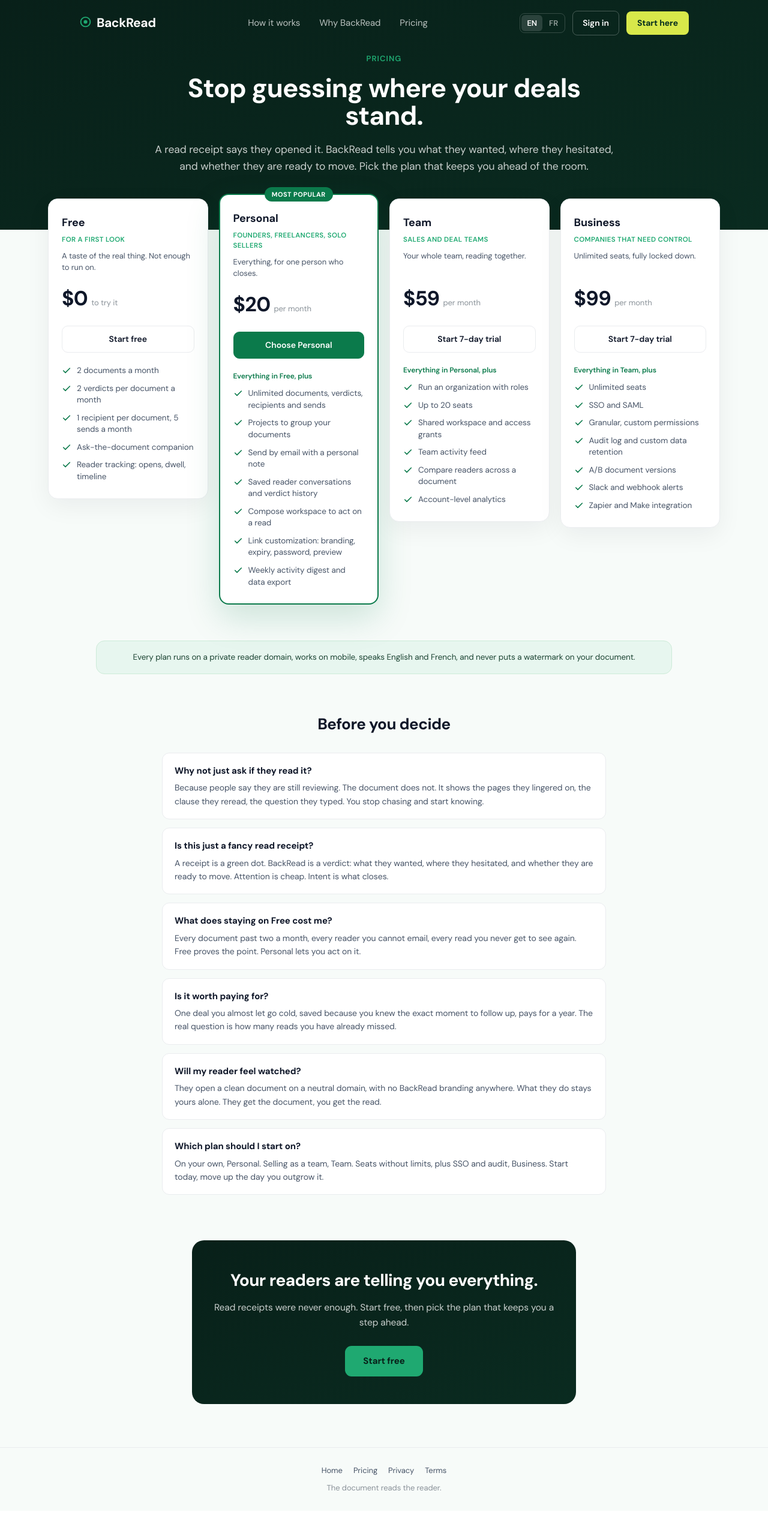
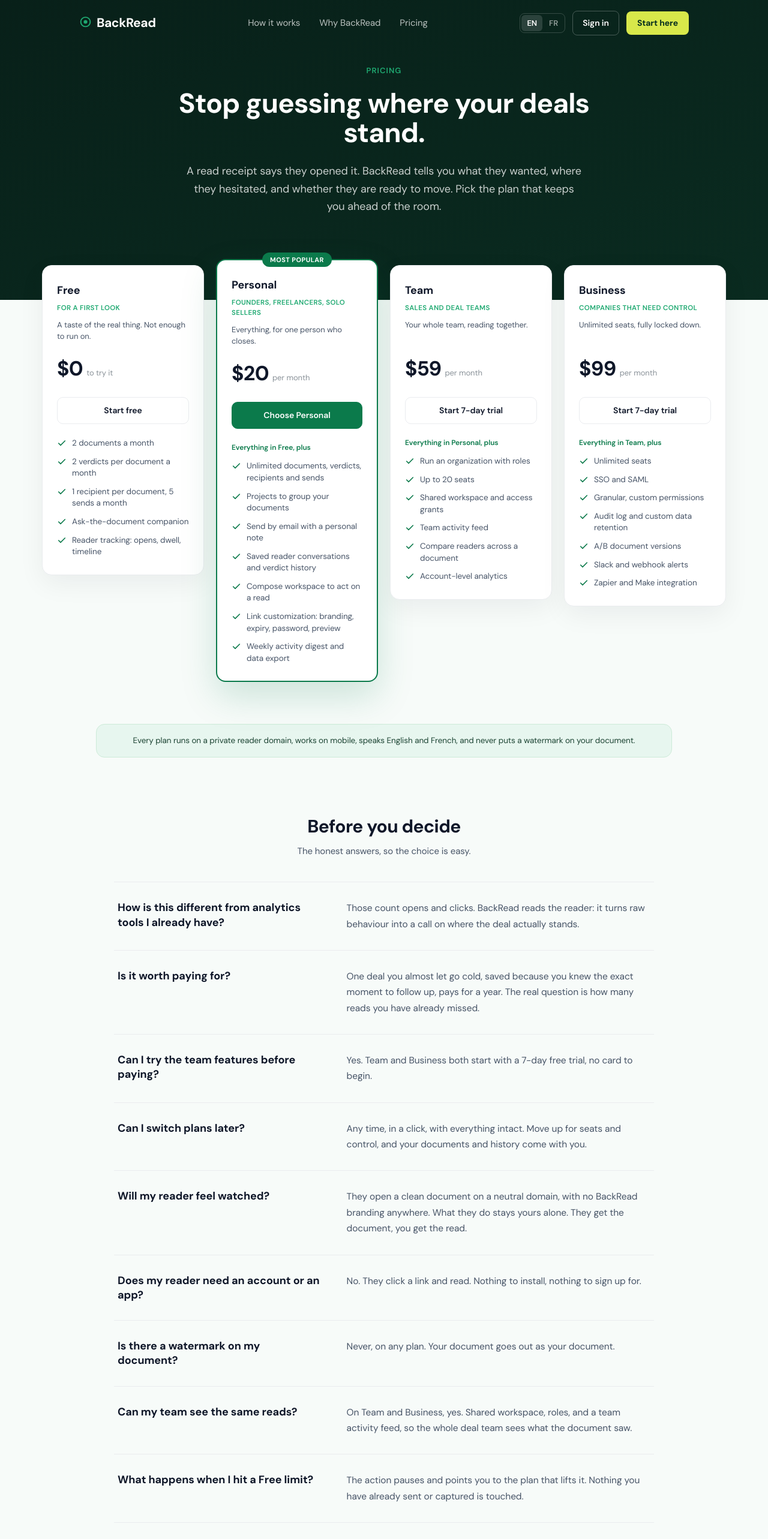
Before and after one commit to backreadproject/mainbackread, a Next.js app: page /pricing in a window 1280 px wide. Shown: the top 2566 px of the page at 60% size. Before the commit the page ends 2519 px from the top, so only its background shows below. Built offline with nearby package versions, Linux system fonts and the light colour scheme; no server answers.

Commit message:
Pricing: chosen FAQ set, editorial FAQ layout, roomier hero

```diff
--- a/app/pricing/page.tsx
+++ b/app/pricing/page.tsx
@@ -106,59 +106,65 @@
 ];
 
 const FAQ: { q: string; a: string }[] = [
-  { q: "Why not just ask if they read it?", a: "Because people say they are still reviewing. The document does not. It shows the pages they lingered on, the clause they reread, the question they typed. You stop chasing and start knowing." },
-  { q: "Is this just a fancy read receipt?", a: "A receipt is a green dot. BackRead is a verdict: what they wanted, where they hesitated, and whether they are ready to move. Attention is cheap. Intent is what closes." },
-  { q: "What does staying on Free cost me?", a: "Every document past two a month, every reader you cannot email, every read you never get to see again. Free proves the point. Personal lets you act on it." },
+  { q: "How is this different from analytics tools I already have?", a: "Those count opens and clicks. BackRead reads the reader: it turns raw behaviour into a call on where the deal actually stands." },
   { q: "Is it worth paying for?", a: "One deal you almost let go cold, saved because you knew the exact moment to follow up, pays for a year. The real question is how many reads you have already missed." },
+  { q: "Can I try the team features before paying?", a: "Yes. Team and Business both start with a 7-day free trial, no card to begin." },
+  { q: "Can I switch plans later?", a: "Any time, in a click, with everything intact. Move up for seats and control, and your documents and history come with you." },
   { q: "Will my reader feel watched?", a: "They open a clean document on a neutral domain, with no BackRead branding anywhere. What they do stays yours alone. They get the document, you get the read." },
-  { q: "Which plan should I start on?", a: "On your own, Personal. Selling as a team, Team. Seats without limits, plus SSO and audit, Business. Start today, move up the day you outgrow it." },
+  { q: "Does my reader need an account or an app?", a: "No. They click a link and read. Nothing to install, nothing to sign up for." },
+  { q: "Is there a watermark on my document?", a: "Never, on any plan. Your document goes out as your document." },
+  { q: "Can my team see the same reads?", a: "On Team and Business, yes. Shared workspace, roles, and a team activity feed, so the whole deal team sees what the document saw." },
+  { q: "What happens when I hit a Free limit?", a: "The action pauses and points you to the plan that lifts it. Nothing you have already sent or captured is touched." },
 ];
 
 export default function PricingPage() {
   return (
     <div style={{ background: "#F7FBF9", minHeight: "100vh", fontFamily: "'DM Sans', system-ui, -apple-system, Segoe UI, Roboto, sans-serif", color: INK, letterSpacing: "-0.005em" }}>
       <style>{`
-        .price-grid { display: grid; grid-template-columns: repeat(4, 1fr); gap: 18px; align-items: start; }
+        .price-grid { display: grid; grid-template-columns: repeat(4, 1fr); gap: 20px; align-items: start; }
         @media (max-width: 1000px) { .price-grid { grid-template-columns: repeat(2, 1fr); } }
         @media (max-width: 560px) { .price-grid { grid-template-columns: 1fr; } }
         .tier-cta { transition: background .15s, transform .05s; }
         .tier-cta:active { transform: translateY(1px); }
         .hero-cta { transition: transform .05s, background .15s; }
         .hero-cta:active { transform: translateY(1px); }
+        .faq-list { border-bottom: 1px solid ${BORDER}; }
+        .faq-row { display: grid; grid-template-columns: 1fr 1.5fr; gap: 44px; padding: 30px 6px; border-top: 1px solid ${BORDER}; }
+        @media (max-width: 680px) { .faq-row { grid-template-columns: 1fr; gap: 10px; padding: 24px 4px; } }
       `}</style>
 
       <MarketingNav />
 
       {/* Hero */}
-      <section style={{ background: `linear-gradient(160deg, ${NIGHT}, #0a2b20)`, color: "#fff", padding: "88px 20px 92px", textAlign: "center" }}>
-        <div style={{ maxWidth: 780, margin: "0 auto" }}>
-          <div style={{ fontSize: 13, fontWeight: 600, letterSpacing: "0.08em", textTransform: "uppercase", color: BRAND, marginBottom: 16 }}>Pricing</div>
-          <h1 style={{ fontSize: 44, lineHeight: 1.06, fontWeight: 700, margin: "0 0 18px", letterSpacing: "-0.02em" }}>Stop guessing where your deals stand.</h1>
-          <p style={{ fontSize: 17.5, lineHeight: 1.6, color: "rgba(255,255,255,0.78)", margin: 0 }}>A read receipt says they opened it. BackRead tells you what they wanted, where they hesitated, and whether they are ready to move. Pick the plan that keeps you ahead of the room.</p>
+      <section style={{ background: `linear-gradient(160deg, ${NIGHT}, #0a2b20)`, color: "#fff", padding: "108px 20px 140px", textAlign: "center" }}>
+        <div style={{ maxWidth: 820, margin: "0 auto" }}>
+          <div style={{ fontSize: 13, fontWeight: 600, letterSpacing: "0.08em", textTransform: "uppercase", color: BRAND, marginBottom: 20 }}>Pricing</div>
+          <h1 style={{ fontSize: 46, lineHeight: 1.08, fontWeight: 700, margin: "0 0 24px", letterSpacing: "-0.02em" }}>Stop guessing where your deals stand.</h1>
+          <p style={{ fontSize: 18, lineHeight: 1.65, color: "rgba(255,255,255,0.78)", margin: "0 auto", maxWidth: 660 }}>A read receipt says they opened it. BackRead tells you what they wanted, where they hesitated, and whether they are ready to move. Pick the plan that keeps you ahead of the room.</p>
         </div>
       </section>
 
       {/* Plan cards */}
-      <section id="plans" style={{ maxWidth: 1160, margin: "0 auto", padding: "0 20px", transform: "translateY(-52px)", scrollMarginTop: 80 }}>
+      <section id="plans" style={{ maxWidth: 1180, margin: "0 auto", padding: "0 20px", transform: "translateY(-58px)", scrollMarginTop: 80 }}>
         <div className="price-grid">
           {TIERS.map((t) => (
             <div key={t.id} style={{
               background: "#fff",
               border: t.popular ? `2px solid ${GREEN}` : `1px solid ${BORDER}`,
               borderRadius: 16,
-              padding: "26px 22px",
+              padding: "28px 24px",
               display: "flex",
               flexDirection: "column",
-              boxShadow: t.popular ? "0 22px 56px rgba(11,122,75,0.18)" : "0 12px 40px rgba(15,23,41,0.06)",
+              boxShadow: t.popular ? "0 24px 60px rgba(11,122,75,0.18)" : "0 14px 44px rgba(15,23,41,0.06)",
               position: "relative",
-              marginTop: t.popular ? -8 : 0,
+              marginTop: t.popular ? -10 : 0,
             }}>
               {t.popular && (
-                <span style={{ position: "absolute", top: -13, left: "50%", transform: "translateX(-50%)", background: GREEN, color: "#fff", fontSize: 11, fontWeight: 700, letterSpacing: "0.04em", textTransform: "uppercase", padding: "4px 12px", borderRadius: 20, whiteSpace: "nowrap" }}>Most popular</span>
+                <span style={{ position: "absolute", top: -13, left: "50%", transform: "translateX(-50%)", background: GREEN, color: "#fff", fontSize: 11, fontWeight: 700, letterSpacing: "0.04em", textTransform: "uppercase", padding: "4px 13px", borderRadius: 20, whiteSpace: "nowrap" }}>Most popular</span>
               )}
               <div style={{ fontSize: 18, fontWeight: 700, color: INK }}>{t.name}</div>
-              <div style={{ fontSize: 11.5, fontWeight: 600, letterSpacing: "0.03em", textTransform: "uppercase", color: BRAND, margin: "6px 0 10px" }}>{t.audience}</div>
-              <div style={{ fontSize: 13, color: BODY, marginBottom: 16, minHeight: 38, lineHeight: 1.45 }}>{t.tagline}</div>
+              <div style={{ fontSize: 11.5, fontWeight: 600, letterSpacing: "0.03em", textTransform: "uppercase", color: BRAND, margin: "7px 0 11px" }}>{t.audience}</div>
+              <div style={{ fontSize: 13, color: BODY, marginBottom: 18, minHeight: 38, lineHeight: 1.45 }}>{t.tagline}</div>
               <div style={{ display: "flex", alignItems: "baseline", gap: 6, marginBottom: 4 }}>
                 <span style={{ fontSize: 34, fontWeight: 700, color: INK, letterSpacing: "-0.02em" }}>{t.price}</span>
                 <span style={{ fontSize: 13, color: MUTE }}>{t.period}</span>
@@ -168,10 +174,10 @@
                 background: t.popular ? GREEN : "#fff",
                 color: t.popular ? "#fff" : INK,
                 border: t.popular ? `1px solid ${GREEN}` : `1px solid ${BORDER}`,
-                borderRadius: 10, padding: "11px 16px", fontSize: 14, fontWeight: 600, margin: "16px 0 20px",
+                borderRadius: 10, padding: "11px 16px", fontSize: 14, fontWeight: 600, margin: "18px 0 22px",
               }}>{t.cta}</a>
-              {t.includes && <div style={{ fontSize: 12, fontWeight: 600, color: GREEN, marginBottom: 10 }}>{t.includes}</div>}
-              <ul style={{ listStyle: "none", margin: 0, padding: 0, display: "flex", flexDirection: "column", gap: 10 }}>
+              {t.includes && <div style={{ fontSize: 12, fontWeight: 600, color: GREEN, marginBottom: 12 }}>{t.includes}</div>}
+              <ul style={{ listStyle: "none", margin: 0, padding: 0, display: "flex", flexDirection: "column", gap: 11 }}>
                 {t.features.map((f, i) => (
                   <li key={i} style={{ display: "flex", gap: 9, fontSize: 13.5, color: BODY, lineHeight: 1.45 }}>
                     <svg width="16" height="16" viewBox="0 0 24 24" fill="none" stroke={GREEN} strokeWidth="2.4" strokeLinecap="round" strokeLinejoin="round" style={{ flexShrink: 0, marginTop: 2 }}><path d="M20 6L9 17l-5-5" /></svg>
@@ -185,31 +191,32 @@
       </section>
 
       {/* Baseline strip */}
-      <section style={{ maxWidth: 1000, margin: "0 auto", padding: "8px 20px" }}>
+      <section style={{ maxWidth: 1000, margin: "0 auto", padding: "12px 20px" }}>
         <div style={{ background: SOFT, border: "1px solid #CDEBD8", borderRadius: 14, padding: "16px 20px", textAlign: "center", fontSize: 13.5, color: "#1B4332", lineHeight: 1.6 }}>
           Every plan runs on a private reader domain, works on mobile, speaks English and French, and never puts a watermark on your document.
         </div>
       </section>
 
       {/* FAQ */}
-      <section style={{ maxWidth: 780, margin: "0 auto", padding: "56px 20px 20px" }}>
-        <h2 style={{ fontSize: 26, fontWeight: 700, textAlign: "center", margin: "0 0 28px", letterSpacing: "-0.02em" }}>Before you decide</h2>
-        <div style={{ display: "flex", flexDirection: "column", gap: 14 }}>
+      <section style={{ maxWidth: 940, margin: "0 auto", padding: "80px 20px 24px" }}>
+        <h2 style={{ fontSize: 30, fontWeight: 700, textAlign: "center", margin: "0 0 8px", letterSpacing: "-0.02em" }}>Before you decide</h2>
+        <p style={{ fontSize: 15, color: BODY, textAlign: "center", margin: "0 0 40px" }}>The honest answers, so the choice is easy.</p>
+        <div className="faq-list">
           {FAQ.map((f, i) => (
-            <div key={i} style={{ background: "#fff", border: `1px solid ${BORDER}`, borderRadius: 12, padding: "18px 20px" }}>
-              <div style={{ fontSize: 15, fontWeight: 700, color: INK, marginBottom: 6 }}>{f.q}</div>
-              <div style={{ fontSize: 14, color: BODY, lineHeight: 1.6 }}>{f.a}</div>
+            <div key={i} className="faq-row">
+              <div style={{ fontSize: 18, fontWeight: 700, color: INK, lineHeight: 1.35 }}>{f.q}</div>
+              <div style={{ fontSize: 15.5, color: BODY, lineHeight: 1.7 }}>{f.a}</div>
             </div>
           ))}
         </div>
       </section>
 
       {/* Closing CTA */}
-      <section style={{ padding: "56px 20px 72px", textAlign: "center" }}>
-        <div style={{ maxWidth: 640, margin: "0 auto", background: `linear-gradient(160deg, ${NIGHT}, #0a2b20)`, borderRadius: 20, padding: "46px 28px", color: "#fff" }}>
-          <h2 style={{ fontSize: 28, fontWeight: 700, margin: "0 0 12px", letterSpacing: "-0.02em" }}>Your readers are telling you everything.</h2>
-          <p style={{ fontSize: 15.5, color: "rgba(255,255,255,0.78)", margin: "0 0 26px", lineHeight: 1.6 }}>Read receipts were never enough. Start free, then pick the plan that keeps you a step ahead.</p>
-          <a href="/login" className="hero-cta" style={{ display: "inline-block", background: BRAND, color: NIGHT, textDecoration: "none", fontSize: 15, fontWeight: 700, padding: "14px 30px", borderRadius: 11 }}>Start free</a>
+      <section style={{ padding: "64px 20px 80px", textAlign: "center" }}>
+        <div style={{ maxWidth: 640, margin: "0 auto", background: `linear-gradient(160deg, ${NIGHT}, #0a2b20)`, borderRadius: 20, padding: "52px 30px", color: "#fff" }}>
+          <h2 style={{ fontSize: 28, fontWeight: 700, margin: "0 0 14px", letterSpacing: "-0.02em" }}>Your readers are telling you everything.</h2>
+          <p style={{ fontSize: 15.5, color: "rgba(255,255,255,0.78)", margin: "0 0 28px", lineHeight: 1.65 }}>Read receipts were never enough. Start free, then pick the plan that keeps you a step ahead.</p>
+          <a href="/login" className="hero-cta" style={{ display: "inline-block", background: BRAND, color: NIGHT, textDecoration: "none", fontSize: 15, fontWeight: 700, padding: "14px 32px", borderRadius: 11 }}>Start free</a>
         </div>
       </section>
 
```
